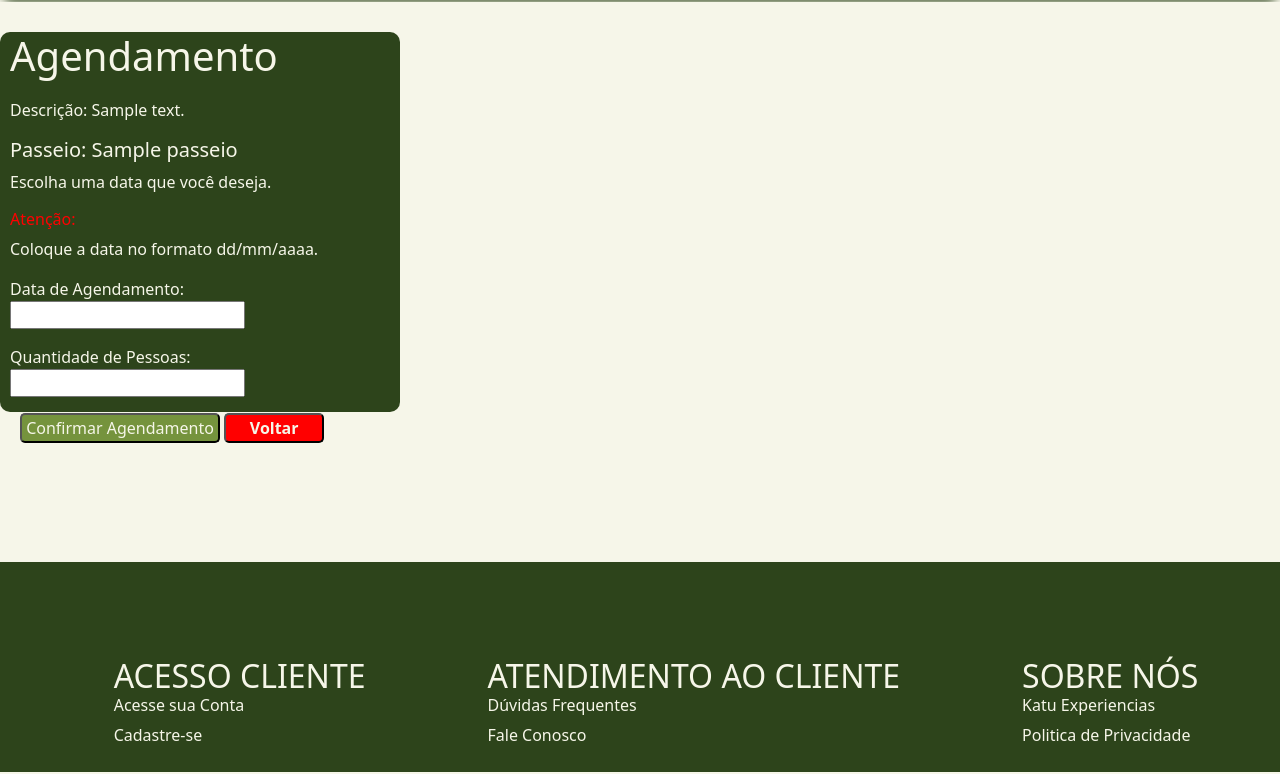
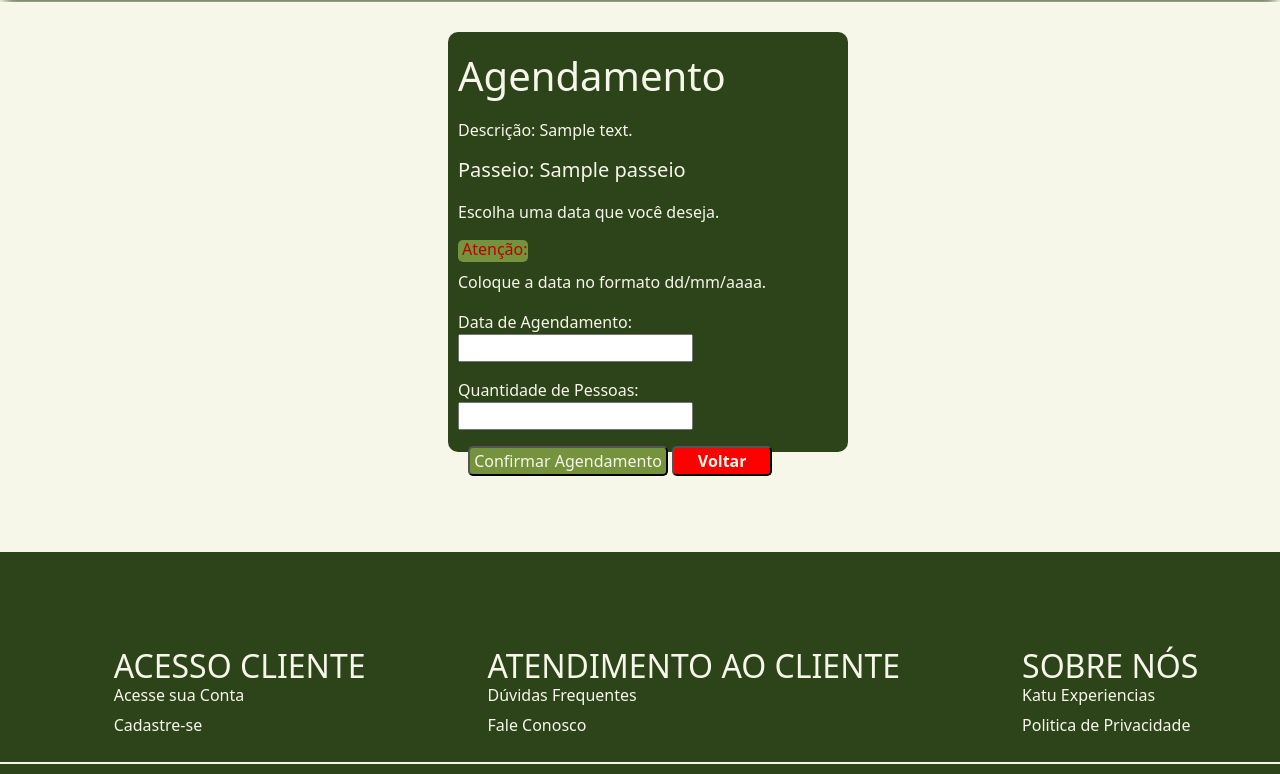
Before and after one commit to Geronilton/pi23_katu_experience, a Django app: page /agendamento/1/ in a window 1280 px wide. Shown: the part 170-944 px from the top of the page. Run offline with Django 4.2, Linux system fonts and the light colour scheme; tables that the repository leaves empty hold one stand-in row (values such as "Sample post"); some libraries are stand-ins or nearby versions.

Commit message:
agendamento

```diff
--- a/templates/agendamento.html
+++ b/templates/agendamento.html
@@ -13,22 +13,37 @@
     h1
     {
         padding-bottom: 10px;
+        margin-top: 20px;
     }
     h6
     {
-        color: red;
+        color: rgb(189, 0, 0);
+        border-radius: 5px;
+        background-color:#75933D;
+        width: 70px;
+        height: 22px;
+        padding-left: 4px;
     }
     .agendamento
     {
         border-radius: 10px;
         background-color: #2D441B;
-        height: 380px;
+        height: 420px;
         width: 400px;
         color: #F6F6E9;
+        display: grid;
+        align-items: center;
+        justify-content: center;
+        margin-bottom: 10px;
+        margin-left: 35%;
     }
     input.submit
     {
         background-color: #75933D;
+    }
+    h5
+    {
+        padding-bottom: 10px;
     }
 </style>
 <div class="agendamento">
```
Also changed, not shown: templates/registration/login.html (+4 -4 lines).
